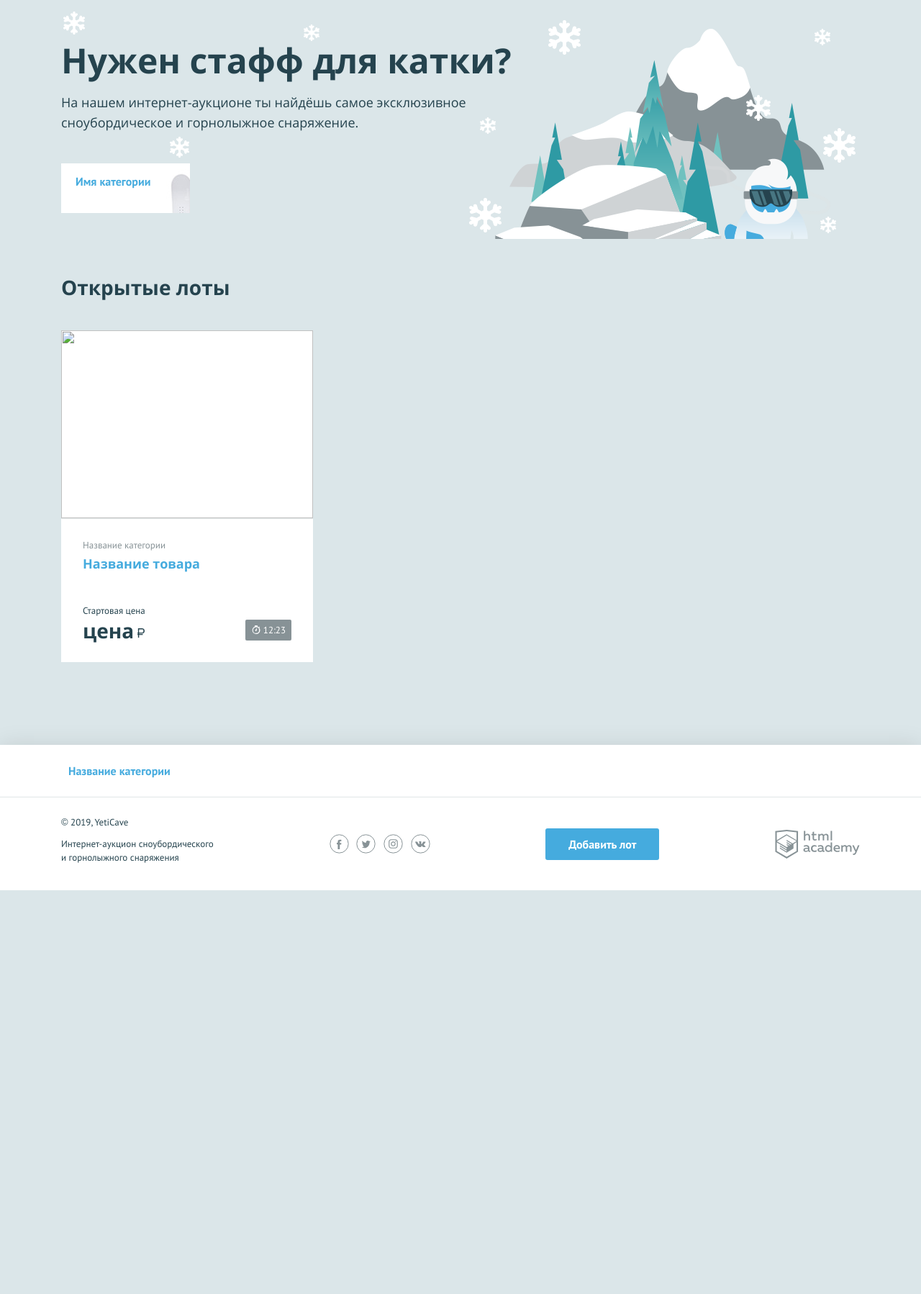
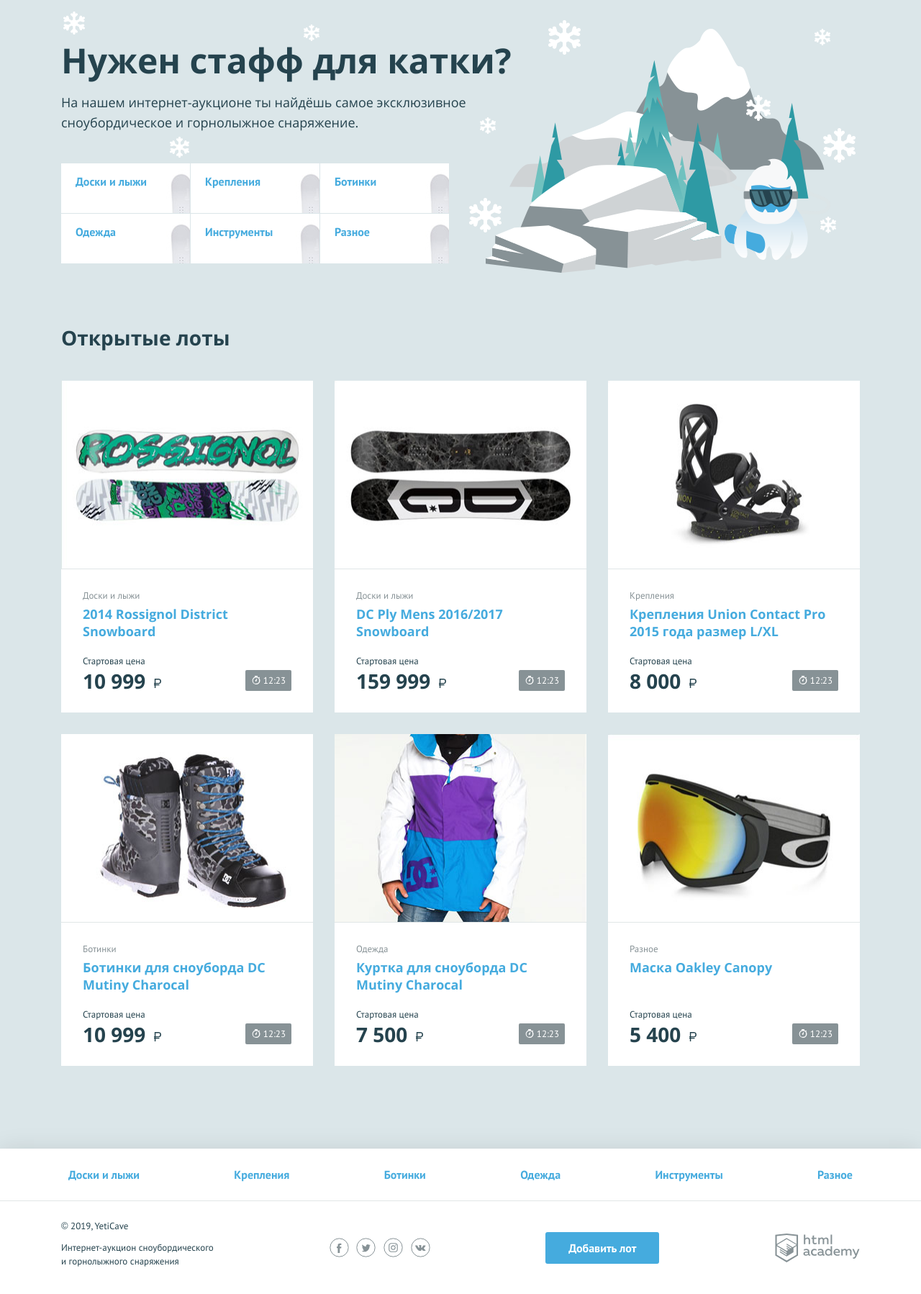
Before and after one commit to VAnastasia/yeticave, a PHP site: page / in a window 1280 px wide. Shown: the part 107-1905 px from the top of the page at 72% size. Before the commit the page ends 1344 px from the top, so only its background shows below. Run offline with PHP 8.4, Linux system fonts and the light colour scheme.

Commit message:
Итерация по массивам и первая функция

```diff
--- a/index.php
+++ b/index.php
@@ -2,7 +2,78 @@
 $is_auth = rand(0, 1);
 
 $user_name = 'Анастасия'; // укажите здесь ваше имя
+
+// массив категорий
+$categories_array = ['Доски и лыжи', 'Крепления', 'Ботинки', 'Одежда', 'Инструменты', 'Разное'];
+
+// массив объявлений
+$lots_array = [
+	[
+		'name_lot' => '2014 Rossignol District Snowboard',
+		'category_lot' => $categories_array[0],
+		'price_lot' => 10999,
+		'url_lot' => 'img/lot-1.jpg'
+	],
+
+	[
+		'name_lot' => 'DC Ply Mens 2016/2017 Snowboard',
+		'category_lot' => $categories_array[0],
+		'price_lot' => 159999,
+		'url_lot' => 'img/lot-2.jpg'
+	],
+
+	[
+		'name_lot' => 'Крепления Union Contact Pro 2015 года размер L/XL',
+		'category_lot' => $categories_array[1],
+		'price_lot' => 8000,
+		'url_lot' => 'img/lot-3.jpg'
+	],
+
+	[
+		'name_lot' => 'Ботинки для сноуборда DC Mutiny Charocal',
+		'category_lot' => $categories_array[2],
+		'price_lot' => 10999,
+		'url_lot' => 'img/lot-4.jpg'
+	],
+
+	[
+		'name_lot' => 'Куртка для сноуборда DC Mutiny Charocal',
+		'category_lot' => $categories_array[3],
+		'price_lot' => 7500,
+		'url_lot' => 'img/lot-5.jpg'
+	],
+
+	[
+		'name_lot' => 'Маска Oakley Canopy',
+		'category_lot' => $categories_array[5],
+		'price_lot' => 5400,
+		'url_lot' => 'img/lot-6.jpg'
+	]
+
+];
+
+//print('<pre>');
+//print_r($lots_array);
+//print('</pre>');
+
+
+/**функция форматирования цены
+ * @param $number
+ */
+function price_format ($number) {
+	$number = ceil($number);
+	if ($number >= 1000) {
+		$number = number_format($number, 0, '.', ' ' );
+	}
+	$number .= ' <b class="rub">р</b>';
+	return $number;
+}
+
+
+
 ?>
+
+
 <!DOCTYPE html>
 <html lang="ru">
 <head>
@@ -53,9 +124,11 @@
         <p class="promo__text">На нашем интернет-аукционе ты найдёшь самое эксклюзивное сноубордическое и горнолыжное снаряжение.</p>
         <ul class="promo__list">
             <!--заполните этот список из массива категорий-->
+						<?php foreach ($categories_array as $key => $value): ?>
             <li class="promo__item promo__item--boards">
-                <a class="promo__link" href="pages/all-lots.html">Имя категории</a>
+                <a class="promo__link" href="pages/all-lots.html"><?=$value; ?></a>
             </li>
+						<?php endforeach; ?>
         </ul>
     </section>
     <section class="lots">
@@ -64,17 +137,18 @@
         </div>
         <ul class="lots__list">
             <!--заполните этот список из массива с товарами-->
+						<?php foreach($lots_array as $key => $value):?>
             <li class="lots__item lot">
                 <div class="lot__image">
-                    <img src="" width="350" height="260" alt="">
+                    <img src="<?=$value['url_lot'];?>" width="350" height="260" alt="">
                 </div>
                 <div class="lot__info">
-                    <span class="lot__category">Название категории</span>
-                    <h3 class="lot__title"><a class="text-link" href="pages/lot.html">Название товара</a></h3>
+                    <span class="lot__category"><?=$value['category_lot'];?></span>
+                    <h3 class="lot__title"><a class="text-link" href="pages/lot.html"><?=$value['name_lot'];?></a></h3>
                     <div class="lot__state">
                         <div class="lot__rate">
                             <span class="lot__amount">Стартовая цена</span>
-                            <span class="lot__cost">цена<b class="rub">р</b></span>
+                            <span class="lot__cost"><?=price_format($value['price_lot']); ?></span>
                         </div>
                         <div class="lot__timer timer">
                             12:23
@@ -82,6 +156,7 @@
                     </div>
                 </div>
             </li>
+						<?php endforeach; ?>
         </ul>
     </section>
 </main>
@@ -91,9 +166,11 @@
     <nav class="nav">
         <ul class="nav__list container">
             <!--заполните этот список из массива категорий-->
+					<?php foreach ($categories_array as $key => $value): ?>
             <li class="nav__item">
-                <a href="pages/all-lots.html">Название категории</a>
+                <a href="pages/all-lots.html"><?=$value; ?></a>
             </li>
+					<?php endforeach; ?>
         </ul>
     </nav>
     <div class="main-footer__bottom container">
```
